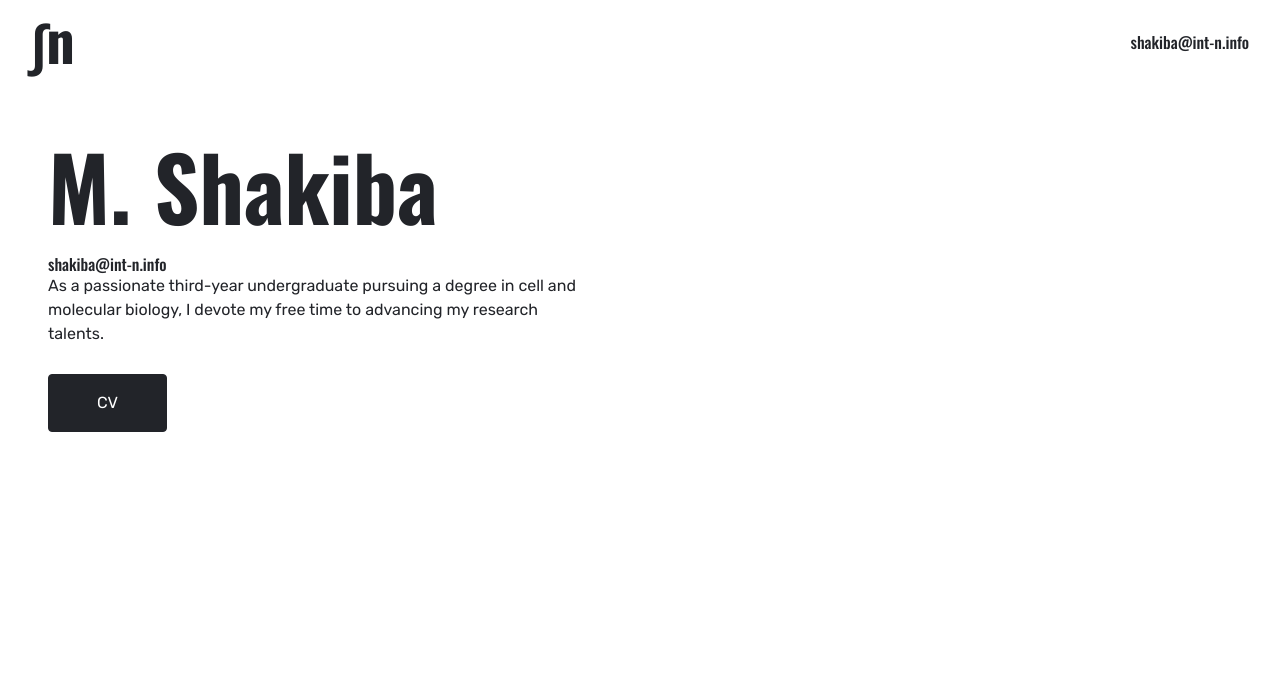
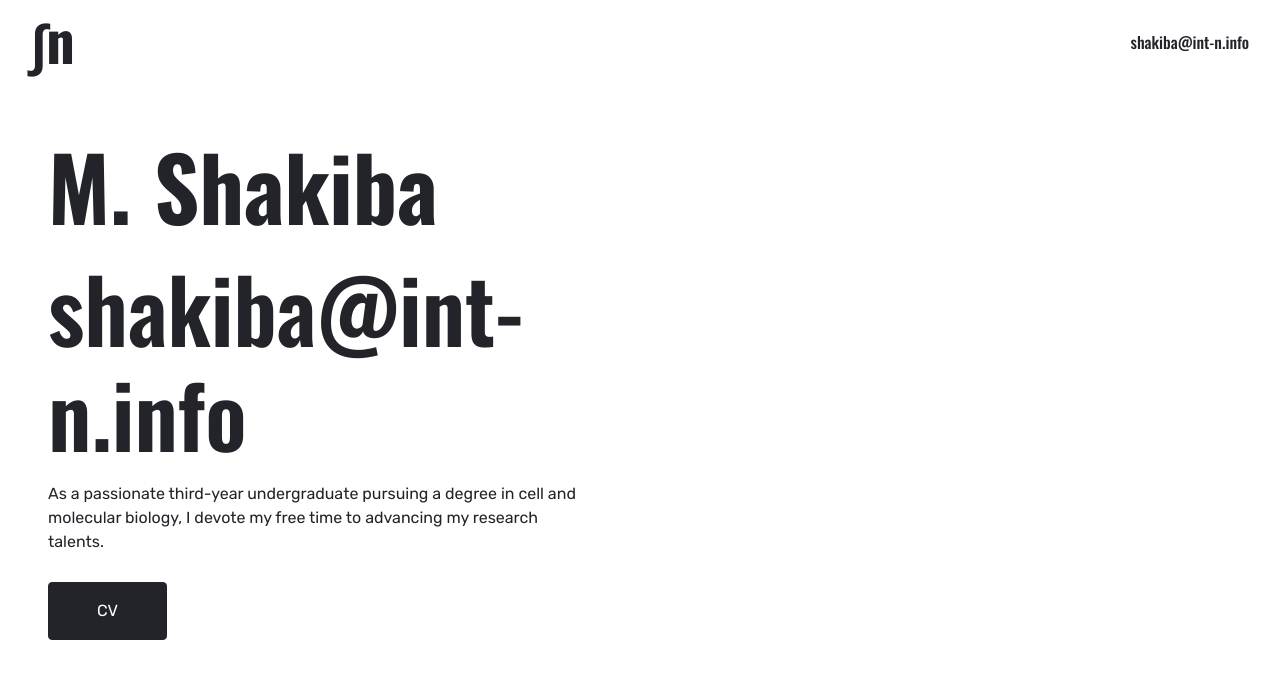
Before and after one commit to mo-shakiba/shakiba.int-n.info, a plain HTML site: page docs/index.html in a window 1280 px wide. Drawn offline with nearby package versions, Linux system fonts and the light colour scheme.

Commit message:
Update index.html

```diff
--- a/docs/index.html
+++ b/docs/index.html
@@ -51,7 +51,7 @@
         <div class="row mx-0 align-items-center">
             <div class="col-lg-6 px-md-5 text-center text-lg-left">
                 <h1 class="display-2 mb-3">M. Shakiba</h1>
-                <h6 class="m-0">shakiba@int-n.info</h6>
+                <h3 class="display-2 mb-3">shakiba@int-n.info</h3>
                 <p class="text-dark mb-4">As a passionate third-year undergraduate pursuing a degree in cell and molecular biology, I devote my free time to advancing my research talents.</p>
                 <a href="https://abikahs.github.io/" class="btn btn-dark text-uppercase mt-1 py-3 px-5">CV</a>
                 <p>
```
